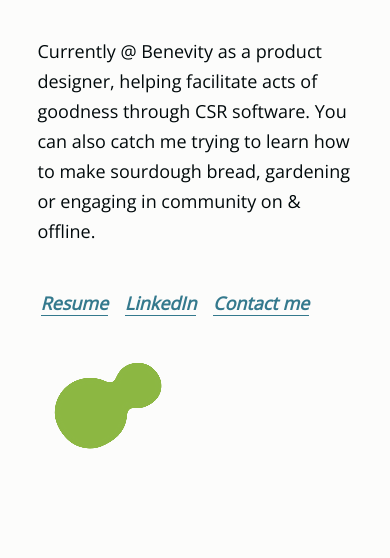
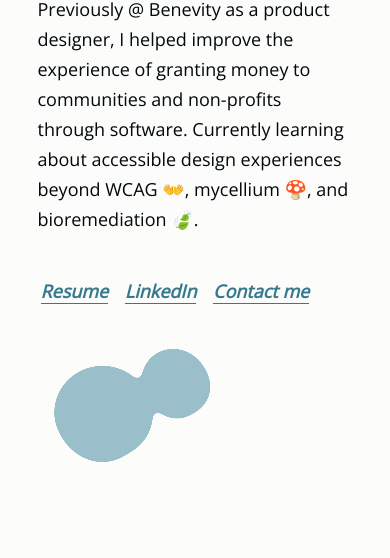
Before and after one commit to m-rae/montanamellett, a plain HTML site: page index.html in a window 390 px wide. Shown: the part 286-844 px from the top of the page. Drawn offline with nearby package versions, Linux system fonts and the light colour scheme.

Commit message:
Updated to meet terms in severance package

```diff
--- a/css/style.css
+++ b/css/style.css
@@ -23,7 +23,7 @@ $-peach-700: #7C6052;
 $-peach-800: #3E3029;
 $-peach-900: #191310;
 */
-@keyframes fadeInDown {
+/* @keyframes fadeInDown {
   0% {
     opacity: 0;
     transform: translateY(10%);
@@ -35,8 +35,8 @@ $-peach-900: #191310;
   }
 }
 
-/* Wave animation */
-.ocean {
+Wave animation */
+/* .ocean {
   height: 0%;
   width: 100%;
   position: absolute;
@@ -79,7 +79,7 @@ $-peach-900: #191310;
   50% {
     transform: translate3d(0, 5px, 0);
   }
-}
+} */
 
 /* Ted Mcdonald https://codepen.io/tedmcdo/pen/PqxKXg for the wave animation */
 html {
@@ -166,7 +166,7 @@ a:hover, a:focus {
   display: inline-block;
 }
 
-@media screen and (max-width: 50em) {
+/* @media screen and (max-width: 50em) { */
   body {
     padding: 0 3rem;
   }
@@ -219,7 +219,7 @@ a:hover, a:focus {
   }
 
   :root {
-    --green: #8CB743;
+    --blue: #9ABFCA;
   }
 /* Blob animation Prathamesh Koshti https://codepen.io/prathameshkoshti/pen/WNbMVJM */
   .container {
@@ -228,12 +228,12 @@ a:hover, a:focus {
   }
 
   div.blobs {
-    background: var(--green);
-    width: 50px;
-    height: 50px;
+    background: var(--blue);
+    width: 75px;
+    height: 70px;
     position: relative;
     /* offset-path: path('M-2.49942505,8.7874147 C4.52775317,12.2064524 11.3921407,12.2064524 18.0937376,8.7874147 C28.146133,3.65885811 28.146133,-13.3979429 8.82754694,-17.9879156 C-10.4910391,-22.5778882 -23.1457428,-19.0670628 -31.5386951,4.36625841 C-39.9316474,27.7995796 -4.28843555,68.6949409 34.7084759,54.8415689 C73.7053873,40.9881969 90.3354587,9.86754694 81.8459418,-36.8197532 C73.3564249,-83.5070534 -25.4258151,-91.9863164 -45.0869451,-71.6603795 C-64.7480751,-51.3344425 -95.1337028,-22.0408451 -79.8240139,24.4609705 C-64.514325,70.9627862 -3.46161515,89.4571273 18.0937376,79.2268121 C39.6490904,68.9964969 64.9148327,52.3802189 68.0046783,20.7433959 C71.0945238,-10.893427 52.1572528,-43.0936393 27.1808776,-43.0936393 C2.20450232,-43.0936393 -5.78309464,-35.2053491 -9.97812023,-17.9879156 C-12.774804,-6.50962663 -10.2819056,2.41548347 -2.49942505,8.7874147 Z'); */
-    animation: rotate 10s ease infinite, liquid 3s linear infinite;
+    animation: rotate 15s ease infinite, liquid 3s linear infinite;
     border-radius: 65% 75% 80% 70% / 45% 66% 70% 70%;
   }
 
@@ -242,9 +242,9 @@ a:hover, a:focus {
   }
 
   .big-blob {
-    background: var(--green);
-    width: 75px;
-    height: 75px;
+    background: var(--blue);
+    width: 100px;
+    height: 100px;
     position: relative;
     border-radius: 65% 75% 80% 70% / 45% 66% 70% 70%;
     animation: liquid 3s linear infinite;
@@ -290,4 +290,3 @@ a:hover, a:focus {
       transform: rotate(360deg);
     }
   }
-}
--- a/index.html
+++ b/index.html
@@ -21,11 +21,11 @@
 
 <body>
   <h4 class="name">Montana Mellett</h4>
-  <h1 class="intro">Navigating the corporate social responsibility landscape.</h1>
-  <p class="about">Currently @ Benevity as a product designer, helping facilitate acts of goodness through CSR software. You can also catch me trying to learn how to make sourdough bread, gardening or engaging in community on & offline.</p>
+  <h1 class="intro">Taking a break from the relentless grind that is Capitalism.</h1>
+  <p class="about">Previously @ Benevity as a product designer, I helped improve the experience of granting money to communities and non-profits through software. Currently learning about accessible design experiences beyond WCAG 👐, mycellium 🍄, and bioremediation 🍃.</p>
   <ul class="socials">
   <!-- <li><a href="https://docs.google.com/presentation/d/1TdNUGUXBJY0EDrubLez3ynwOXd1YHtn3-pAbGDlFtrc/present?slide=id.p" target="blank">Portfolio</a></li> -->
-    <li><a href="files/montana-mellett-resume-oct2021.pdf" target="blank">Resume</a></li>
+    <li><a href="files/montana-mellett-resume-jan2023.pdf" target="blank">Resume</a></li>
     <li><a href="https://www.linkedin.com/in/montana-mellett/" target="blank">LinkedIn</a></li>
     <li><a href="mailto:montanamellett@gmail.com" target="blank">Contact me</a></li>
   </ul>
```
Also changed, not shown: 1 other file.
